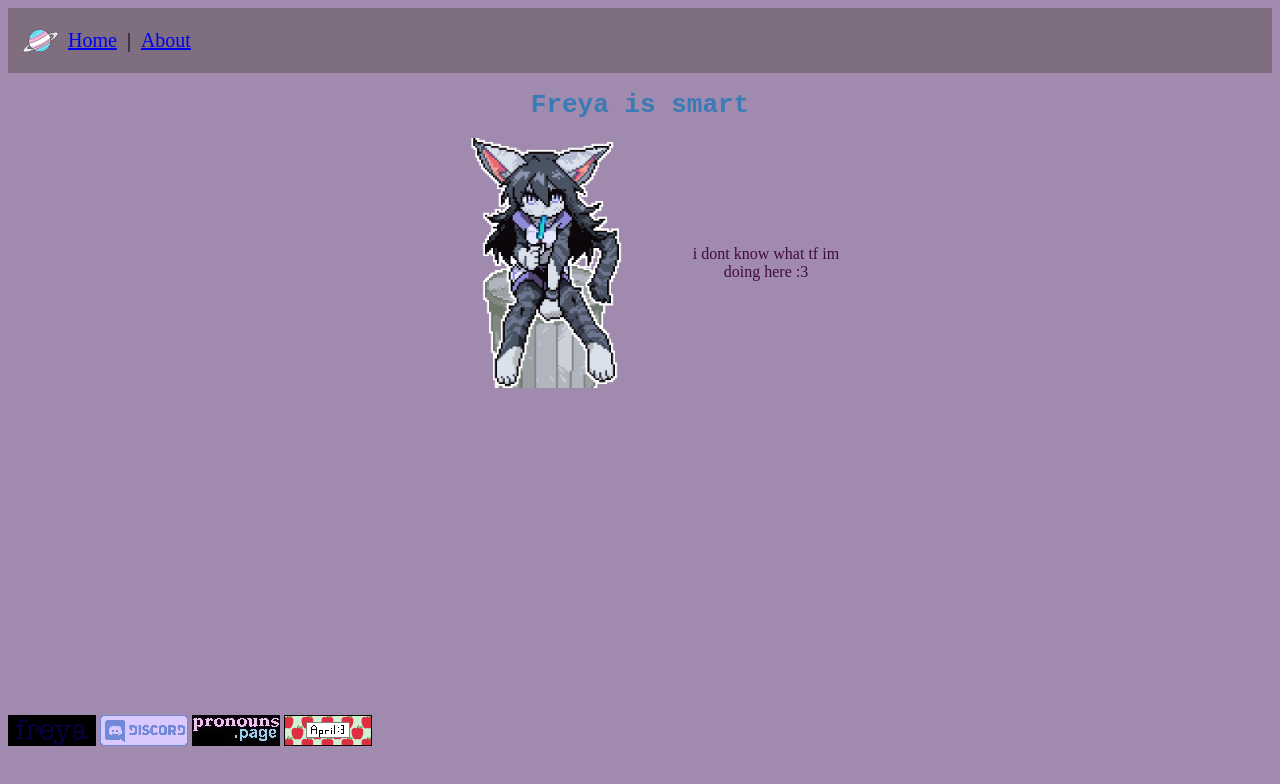
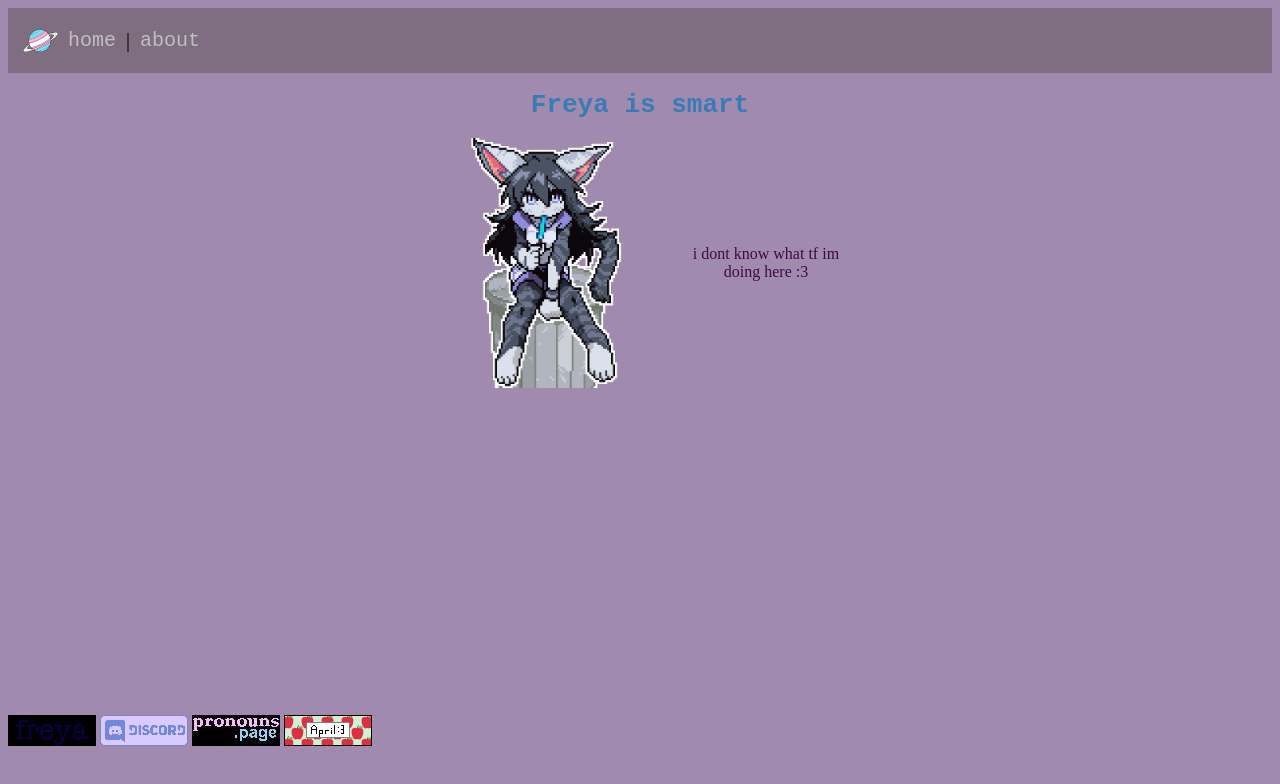
Before and after one commit to PandaDasKissen/Space, a plain HTML site: page freya/index.html in a window 1280 px wide. Drawn offline with Linux system fonts and the light colour scheme.

Commit message:
nav style

```diff
--- a/freya/index.html
+++ b/freya/index.html
@@ -1,6 +1,6 @@
 <head>
     <title>freya | Aerospace</title>
-    <link rel="stylesheet" href="style-freya.css">
+    <link rel="stylesheet" href="../freya/style-freya.css">
 </head>
 <body>
     <div id="navbar"></div>
--- a/freya/style-freya.css
+++ b/freya/style-freya.css
@@ -10,6 +10,12 @@ body{
     font-size: 20px;
     align-items: center;
     gap: 10px;
+}
+.toolbar a{
+    color: rgb(191, 191, 191);
+    text-decoration: none;
+    font-family: monospace;
+    font-weight: 500;
 }
 .toolbar img{
     height: 35px;
--- a/nav.html
+++ b/nav.html
@@ -1,3 +1,3 @@
 <nav class="toolbar">
-    <img src="../images/icon.png"> <a href="/freya">Home</a> | <a href="/about">About</a>
+    <a href="/"><img src="../images/icon.png"></a> <a href="/freya">home</a> | <a href="/about">about</a>
 </nav>
```
